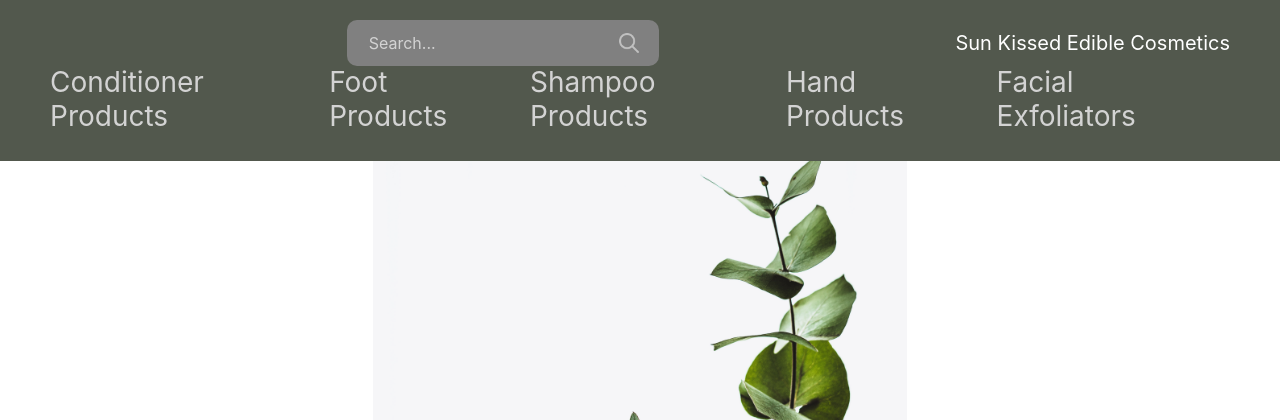
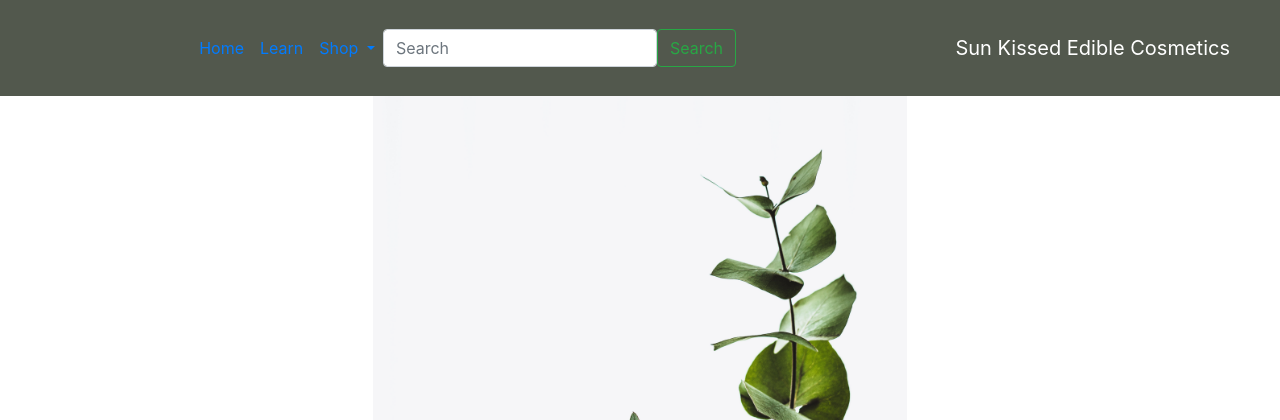
Before and after one commit to jehyder96/PDX_Capstone, a Django app: template templates/pages/home.html in a window 1280 px wide. Shown: the top 420 px of the page. Run offline with Django 3.2, Linux system fonts and the light colour scheme; the template is opened without the code that fills it, so the values that code supplies are empty; some libraries are stand-ins or nearby versions.

Commit message:
updated home page

```diff
--- /dev/null
+++ b/templates/pages/cart.html
@@ -0,0 +1,3 @@
+{% extends 'base.html' %} {% block content %}
+<h1>Shopping Cart</h1>
+{% endblock %}
--- /dev/null
+++ b/templates/pages/checkout.html
@@ -0,0 +1,3 @@
+{% extends 'base.html' %} {% block content %}
+<h1>Checkout </h1>
+{% endblock %}
--- a/templates/pages/home.html
+++ b/templates/pages/home.html
@@ -7,20 +7,43 @@
             <div class="navItem">
                 <!-- <img class="background-image" src="static/img/background-image-demo.jpeg" alt="A photo of a flower"> -->
             </div>
-            <div class="navItem"></div>
+            <nav class="navbar navbar-expand-lg">
+                <div class="container-fluid">
+                  <a class="navbar-brand" href="#"></a>
+                  <button class="navbar-toggler" type="button" data-bs-toggle="collapse" data-bs-target="#navbarSupportedContent" aria-controls="navbarSupportedContent" aria-expanded="false" aria-label="Toggle navigation">
+                    <span class="navbar-toggler-icon"></span>
+                  </button>
+                  <div class="collapse navbar-collapse" id="navbarSupportedContent">
+                    <ul class="navbar-nav me-auto mb-2 mb-lg-0">
+                      <li class="nav-item">
+                        <a class="nav-link active" aria-current="page" href="#">Home</a>
+                      </li>
+                      <li class="nav-item">
+                        <a class="nav-link" href="#">Learn</a>
+                      </li>
+                      <li class="nav-item dropdown">
+                        <a class="nav-link dropdown-toggle" href="#" role="button" data-bs-toggle="dropdown" aria-expanded="false">
+                          Shop
+                        </a>
+                      </li>
+                      <!-- <li class="nav-item">
+                        <a class="nav-link disabled">Disabled</a>
+                      </li> -->
+                    </ul>
+                    <form class="d-flex" role="search">
+                      <input class="form-control me-2" type="search" placeholder="Search" aria-label="Search">
+                      <button class="btn btn-outline-success" type="submit">Search</button>
+                    </form>
+                  </div>
+                </div>
+              </nav>
+            <!-- <div class="navItem"></div>
                 <div class="search">
                     <input type="text" placeholder="Search..." class="searchInput">
                     <img src='{% static "img/searchbar.png" %}'width="20" height="20" alt="an image of a magnifying glass" class="searchIcon">
-                </div>
+                </div> -->
             <div class="navItem"></div>
                 <span class="holidaySpecial">Sun Kissed Edible Cosmetics</span>
-        </div>
-        <div class="navBottom">
-            <h3 class="menuItem">Conditioner Products</h3>
-            <h3 class="menuItem">Foot Products</h3>
-            <h3 class="menuItem">Shampoo Products</h3>
-            <h3 class="menuItem">Hand Products</h3>
-            <h3 class="menuItem">Facial Exfoliators</h3>
         </div>
     </nav>
     <div class="sliderWrapper">
```
